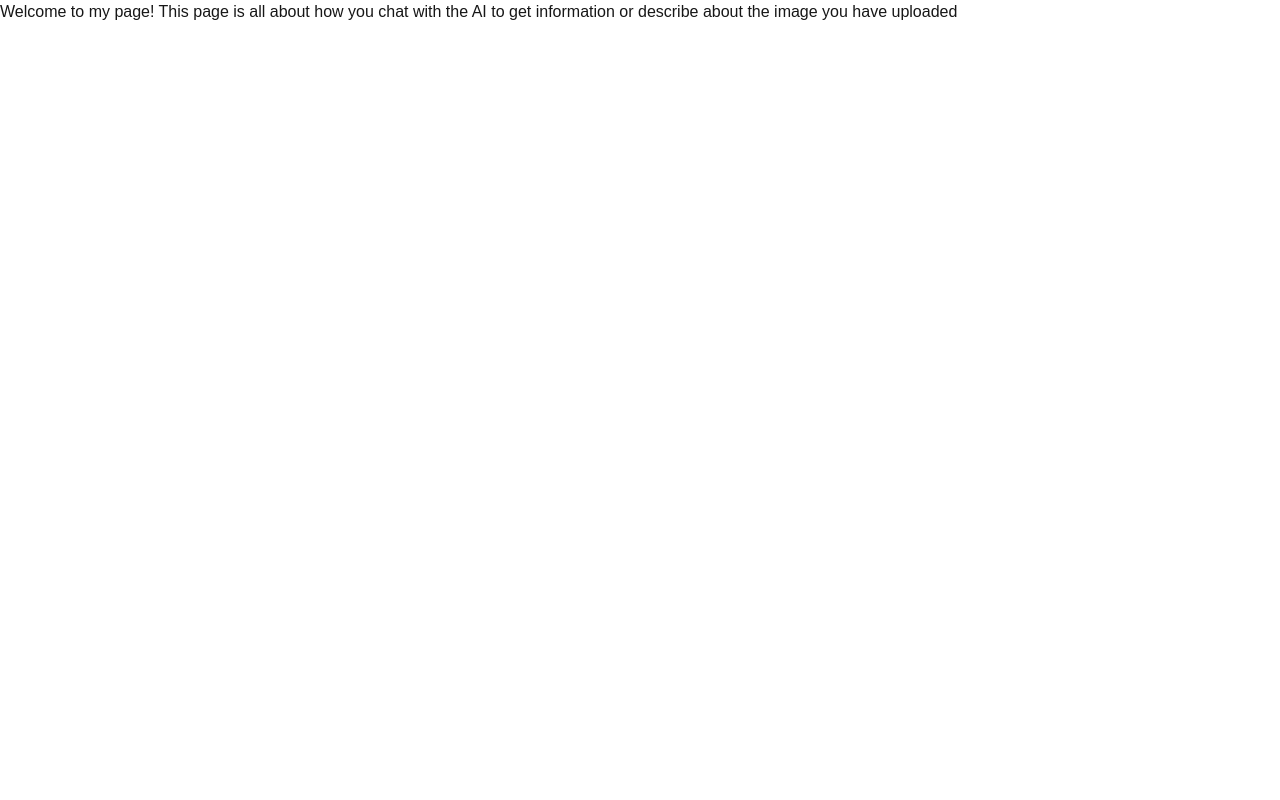
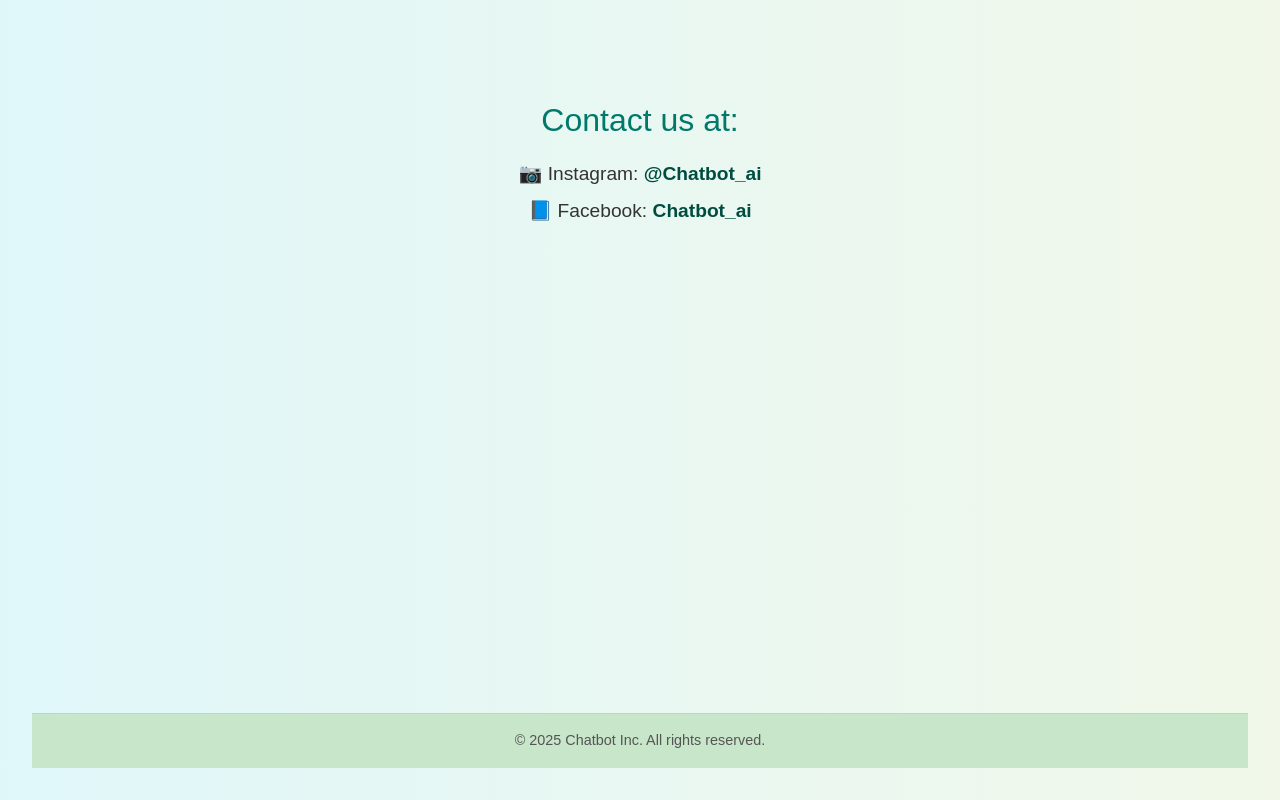
Before and after one commit to niviii-08/assignment-2, a Next.js app: page /contact in a window 1280 px wide. Built offline with nearby package versions, Linux system fonts and the light colour scheme.

Commit message:
Fix white screen and navigation

```diff
--- a/src/pages/about.js
+++ b/src/pages/about.js
@@ -1,11 +1,49 @@
 export default function About() {
   return (
-    <div>
-      <main>
-        <h2>Welcome to my page! This page is all about how you chat with the AI to get information or describe about the image you have uploaded </h2>
+    <div style={styles.container}>
+      <main style={styles.main}>
+        <h2 style={styles.heading}>
+          Welcome to my page! This page is all about how you chat with the AI to get information or describe about the image you have uploaded.
+        </h2>
       </main>
-      <footer>
+      <footer style={styles.footer}>
+        <p>&copy; 2025 Chatbot AI | All Rights Reserved</p>
       </footer>
     </div>
   );
 }
+
+const styles = {
+  container: {
+    fontFamily: 'Segoe UI, sans-serif',
+    background: 'linear-gradient(to right, #fffde7, #e1f5fe)',
+    color: '#333',
+    minHeight: '100vh',
+    padding: '2rem',
+    display: 'flex',
+    flexDirection: 'column',
+    justifyContent: 'space-between',
+  },
+  main: {
+    textAlign: 'center',
+    marginTop: '10vh',
+    padding: '2rem',
+    backgroundColor: '#ffffffcc',
+    borderRadius: '12px',
+    boxShadow: '0 4px 20px rgba(0, 0, 0, 0.1)',
+  },
+  heading: {
+    fontSize: '1.5rem',
+    lineHeight: '1.8',
+    color: '#1a237e',
+  },
+  footer: {
+    marginTop: 'auto',
+    textAlign: 'center',
+    padding: '1rem',
+    backgroundColor: '#e3f2fd',
+    borderTop: '1px solid #ccc',
+    fontSize: '0.9rem',
+    color: '#555',
+  },
+};
--- a/src/pages/contact.js
+++ b/src/pages/contact.js
@@ -1,11 +1,52 @@
 export default function About() {
   return (
-    <div>
-      <main>
-        <h2>Welcome to my page! This page is all about how you chat with the AI to get information or describe about the image you have uploaded </h2>
+    <div style={styles.container}>
+      <main style={styles.main}>
+        <h2 style={styles.heading}>Contact us at:</h2>
+        <h3 style={styles.subheading}>📷 Instagram: <span style={styles.handle}>@Chatbot_ai</span></h3>
+        <h3 style={styles.subheading}>📘 Facebook: <span style={styles.handle}>Chatbot_ai</span></h3>
       </main>
-      <footer>
+      <footer style={styles.footer}>
+        <p>&copy; 2025 Chatbot Inc. All rights reserved.</p>
       </footer>
     </div>
-  )
+  );
 }
+
+const styles = {
+  container: {
+    fontFamily: 'Arial, sans-serif',
+    minHeight: '100vh',
+    display: 'flex',
+    flexDirection: 'column',
+    background: 'linear-gradient(to right, #e0f7fa, #f1f8e9)',
+    color: '#333',
+    padding: '2rem',
+  },
+  main: {
+    flex: 1,
+    textAlign: 'center',
+    paddingTop: '4rem',
+  },
+  heading: {
+    fontSize: '2rem',
+    marginBottom: '1rem',
+    color: '#00796b',
+  },
+  subheading: {
+    fontSize: '1.2rem',
+    margin: '0.5rem 0',
+  },
+  handle: {
+    fontWeight: 'bold',
+    color: '#004d40',
+  },
+  footer: {
+    textAlign: 'center',
+    padding: '1rem',
+    backgroundColor: '#c8e6c9',
+    borderTop: '1px solid #ccc',
+    fontSize: '0.9rem',
+    color: '#555',
+  },
+};
--- a/src/pages/index.js
+++ b/src/pages/index.js
@@ -1,11 +1,40 @@
+import Link from 'next/link';
+
+const styles = {
+  container: {
+    padding: '50px',
+    textAlign: 'center',
+    fontFamily: 'Arial, sans-serif',
+  },
+  main: {
+    maxWidth: '600px',
+    margin: '0 auto',
+  },
+  heading: {
+    fontSize: '2.5rem',
+    color: '#333',
+  },
+  link: {
+    display: 'inline-block',
+    margin: '10px',
+    padding: '10px 20px',
+    backgroundColor: '#0070f3',
+    color: '#fff',
+    borderRadius: '5px',
+    textDecoration: 'none',
+  }
+};
+
 export default function Home() {
   return (
-    <div>
-      <main>
-        <Link href="/contact">CONTACT</Link>
+    <div style={styles.container}>
+      <main style={styles.main}>
+        <h1 style={styles.heading}>Welcome to Chatbot.ai</h1>
+
+        <Link href="/contact" style={styles.link}>CONTACT</Link>
         <br />
-        <Link href="/about">ABOUT</Link>
+        <Link href="/about" style={styles.link}>ABOUT</Link>
       </main>
-    </div>
-  );
+    </div>
+  );
 }
```
